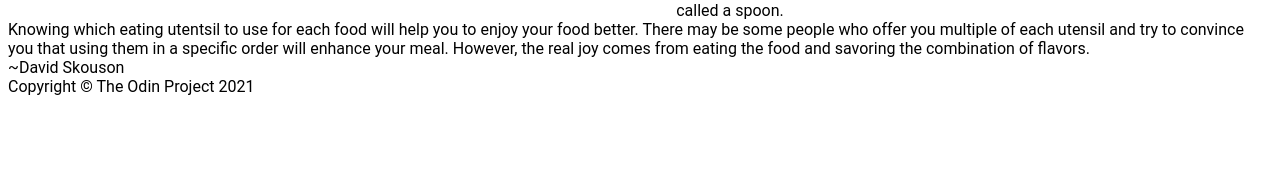
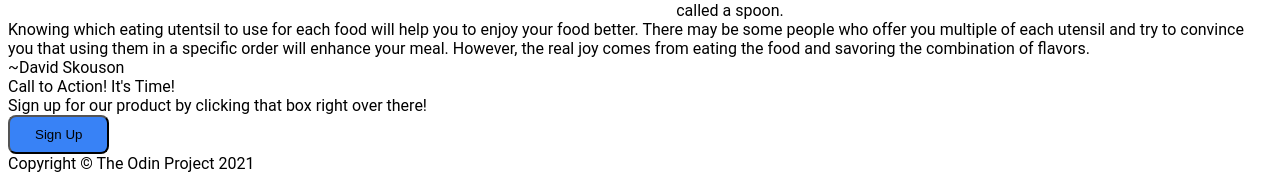
Before and after one commit to davidskouson/odin-landing-page, a plain HTML site: page index.html in a window 1280 px wide. Shown: the part 921-1102 px from the top of the page. Before the commit the page ends 1025 px from the top, so only its background shows below. Drawn offline with Linux system fonts and the light colour scheme.

Commit message:
Add content to the action section

```diff
--- a/index.html
+++ b/index.html
@@ -62,7 +62,13 @@
         </div>
 
         <div class="action">
-            <!--action title, subtext, signup button-->
+            <div class="box">
+                <div class="boxleft">
+                    <div class="actiontitle">Call to Action! It's Time!</div>
+                    <div class="actiontext">Sign up for our product by clicking that box right over there!</div>
+                </div>
+                <button class="actiontext">Sign Up</button>
+            </div>
         </div>
 
         <footer>
```
